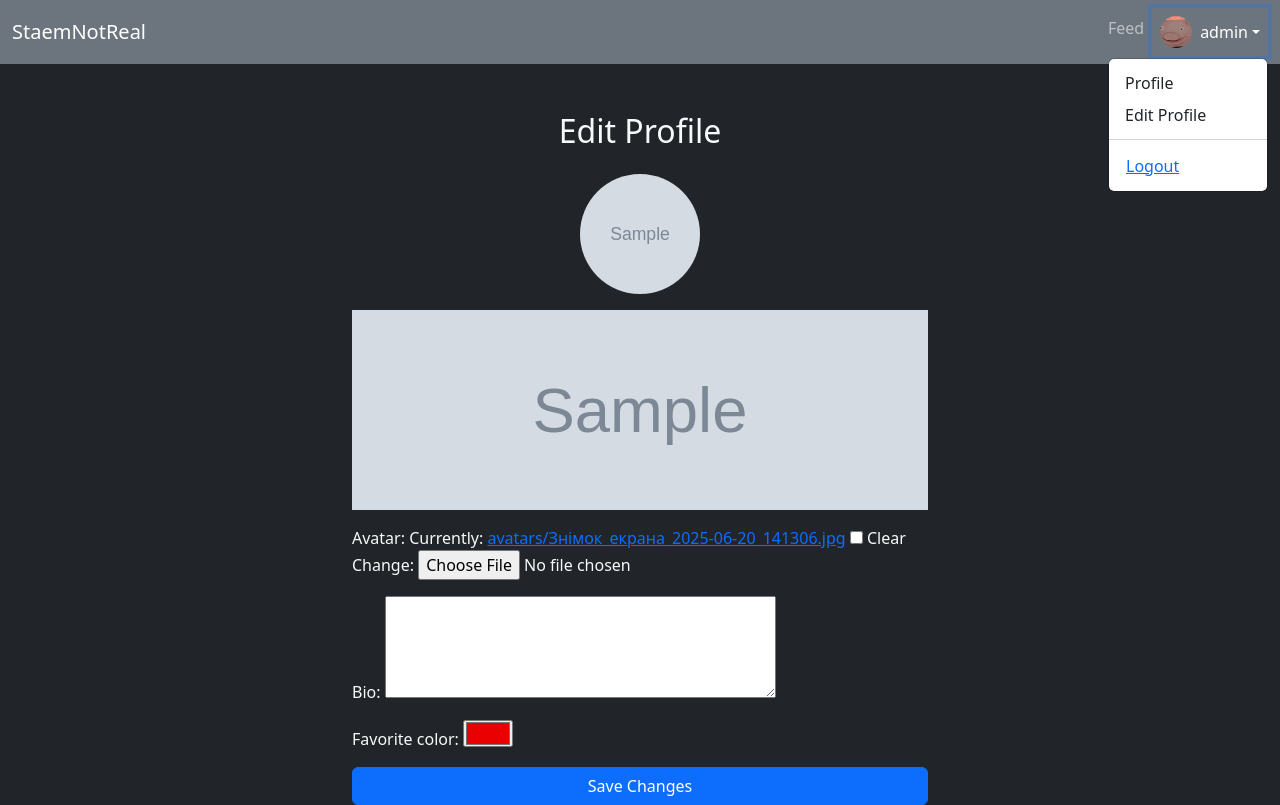
After one commit to Pootisspencerq/staemnotreal, a Django app: page /accounts/profile/edit/ in a window 1280 px wide, after a click on "admin". The commit adds this page. Run offline with Django 4.2, Linux system fonts and the light colour scheme; a user stored in the database is signed in; data comes from the database, SQL or seed files in the repository; both versions use the stored data as it was after the commit; tables that the repository leaves empty hold one stand-in row (values such as "Sample post"); grey boxes marked "Sample" are stand-in pictures.

Commit message:
profile  editor

```diff
--- /dev/null
+++ b/accounts/context_processors.py
@@ -0,0 +1,7 @@
+from .models import Profile
+
+def user_profile(request):
+    if request.user.is_authenticated:
+        profile, _ = Profile.objects.get_or_create(user=request.user)
+        return {"user_profile": profile}
+    return {}
--- /dev/null
+++ b/accounts/forms.py
@@ -0,0 +1,11 @@
+from django import forms
+from .models import Profile
+
+class ProfileForm(forms.ModelForm):
+    class Meta:
+        model = Profile
+        fields = ["avatar", "bio", "favorite_color"]
+        widgets = {
+            "bio": forms.Textarea(attrs={"rows": 4}),
+            "favorite_color": forms.TextInput(attrs={"type": "color"}),
+        }
--- a/accounts/models.py
+++ b/accounts/models.py
@@ -2,16 +2,23 @@ from django.db import models
 from django.contrib.auth.models import User
 from django.db.models.signals import post_save
 from django.dispatch import receiver
+from django.conf import settings
+
+class Profile(models.Model):
+    user = models.OneToOneField(
+        User, on_delete=models.CASCADE, related_name="accounts_profile"
+    )
+    avatar = models.ImageField(upload_to="avatars/", null=True, blank=True)
+    bio = models.TextField(max_length=500, blank=True)
+    favorite_color = models.CharField(max_length=7, blank=True)
 
 
-class Profile(models.Model):
-    user = models.OneToOneField(User, on_delete=models.CASCADE, related_name="account_profile")
-    avatar = models.ImageField(upload_to="avatars/", blank=True, null=True)
-    bio = models.TextField(blank=True)
-
     def __str__(self):
-        return f"Profile of {self.user.username}"
-
+        return f"{self.user.username}'s profile"
+@receiver(post_save, sender=settings.AUTH_USER_MODEL)
+def create_or_update_user_profile(sender, instance, created, **kwargs):
+    if created:
+        Profile.objects.create(user=instance)
 
 @receiver(post_save, sender=User)
 def create_profile(sender, instance, created, **kwargs):
--- a/accounts/urls.py
+++ b/accounts/urls.py
@@ -9,4 +9,5 @@ urlpatterns = [
     path("logout/", auth_views.LogoutView.as_view(next_page="/"), name="logout"),
     path("register/", views.register_view, name="register"),
     path("profile/", views.profile_view, name="my_profile"),
+    path("profile/edit/", views.edit_profile_view, name="edit_profile"),
 ]
--- a/accounts/views.py
+++ b/accounts/views.py
@@ -4,8 +4,8 @@ from django.contrib.auth.models import User
 from django.shortcuts import render, redirect
 from django.contrib.auth.forms import UserCreationForm
 from django.contrib.auth import login
-
-
+from .forms import ProfileForm
+from .models import Profile
 @login_required
 def profile_view(request, username=None):
     if username:
@@ -13,6 +13,21 @@ def profile_view(request, username=None):
     else:
         user = request.user
     return render(request, "accounts/profile.html", {"profile_user": user})
+
+@login_required
+def edit_profile_view(request):
+    # This ensures a Profile exists
+    profile, created = Profile.objects.get_or_create(user=request.user)
+
+    if request.method == "POST":
+        form = ProfileForm(request.POST, request.FILES, instance=profile)
+        if form.is_valid():
+            form.save()
+            return redirect("accounts:my_profile")
+    else:
+        form = ProfileForm(instance=profile)
+
+    return render(request, "accounts/edit_profile.html", {"form": form})
 
 
 def register_view(request):
--- a/config/settings.py
+++ b/config/settings.py
@@ -48,6 +48,7 @@ TEMPLATES = [
                 'django.template.context_processors.request',
                 'django.contrib.auth.context_processors.auth',
                 'django.contrib.messages.context_processors.messages',
+                'accounts.context_processors.user_profile',
             ],
         },
     },
--- a/config/urls.py
+++ b/config/urls.py
@@ -1,7 +1,8 @@
 from django.contrib import admin
 from django.urls import path, include
 from staem_home import home
-
+from django.conf import settings
+from django.conf.urls.static import static
 urlpatterns = [
     path("admin/", admin.site.urls),
 
@@ -17,4 +18,4 @@ urlpatterns = [
     path("groups/", include("groups.urls")),
     path("profiles/", include("profiles.urls")),
     path("notifications/", include("notifications.urls")),
-]
+ ] + static(settings.MEDIA_URL, document_root=settings.MEDIA_ROOT)
--- a/profiles/models.py
+++ b/profiles/models.py
@@ -1,8 +1,14 @@
 from django.db import models
 from django.conf import settings
+from django.contrib.auth.models import User
 
 class Profile(models.Model):
-    user = models.OneToOneField(settings.AUTH_USER_MODEL, on_delete=models.CASCADE)
+    user = models.OneToOneField(
+        User, on_delete=models.CASCADE, related_name="profiles_profile"
+    )
+
+
+
     bio = models.TextField(blank=True)
     avatar = models.ImageField(upload_to='avatars/', blank=True, null=True)
     cover = models.ImageField(upload_to='covers/', blank=True, null=True)
--- /dev/null
+++ b/templates/accounts/edit_profile.html
@@ -0,0 +1,29 @@
+{% extends "base.html" %}
+
+{% block title %}Edit Profile{% endblock %}
+
+{% block content %}
+<div class="container mt-5" style="max-width: 600px;">
+    <h2 class="text-center mb-4">Edit Profile</h2>
+
+    <!-- Show current avatar -->
+    {% if request.user.profiles_profile.avatar %}
+        <div class="mb-3 text-center">
+            <img src="{{ request.user.profiles_profile.avatar.url }}" alt="Avatar" style="width:120px; height:120px; object-fit:cover; border-radius:50%;">
+        </div>
+    {% endif %}
+
+    <!-- Show current cover -->
+    {% if request.user.profiles_profile.cover %}
+        <div class="mb-3">
+            <img src="{{ request.user.profiles_profile.cover.url }}" alt="Cover" style="width:100%; height:200px; object-fit:cover;">
+        </div>
+    {% endif %}
+
+    <form method="post" enctype="multipart/form-data">
+        {% csrf_token %}
+        {{ form.as_p }}
+        <button type="submit" class="btn btn-primary w-100">Save Changes</button>
+    </form>
+</div>
+{% endblock %}
--- a/templates/base.html
+++ b/templates/base.html
@@ -1,4 +1,6 @@
 <!DOCTYPE html>
+{% load static %}
+
 <html lang="en">
 <head>
     <meta charset="UTF-8">
@@ -22,15 +24,34 @@
           <li class="nav-item">
             <a class="nav-link" href="{% url 'posts:feed' %}">Feed</a>
           </li>
-          <li class="nav-item">
-            <a class="nav-link" href="{% url 'accounts:my_profile' %}">Profile</a>
+
+          <!-- Avatar dropdown -->
+          <li class="nav-item dropdown">
+            <a class="nav-link dropdown-toggle d-flex align-items-center" href="#" id="navbarDropdown" role="button"
+               data-bs-toggle="dropdown" aria-expanded="false">
+              {% if user_profile.avatar %}
+                <img src="{{ user_profile.avatar.url }}" alt="Avatar"
+                     style="width:32px; height:32px; border-radius:50%; object-fit:cover; margin-right:8px;">
+              {% else %}
+                <img src="{% static 'default-avatar.png' %}" alt="Avatar"
+                     style="width:32px; height:32px; border-radius:50%; object-fit:cover; margin-right:8px;">
+              {% endif %}
+              {{ user.username }}
+            </a>
+            <ul class="dropdown-menu dropdown-menu-end" aria-labelledby="navbarDropdown">
+              <li><a class="dropdown-item" href="{% url 'accounts:my_profile' %}">Profile</a></li>
+              <li><a class="dropdown-item" href="{% url 'accounts:edit_profile' %}">Edit Profile</a></li>
+
+              <li><hr class="dropdown-divider"></li>
+              <li>
+                <form method="post" action="{% url 'accounts:logout' %}" class="px-3 py-1">
+                  {% csrf_token %}
+                  <button type="submit" class="btn btn-link p-0">Logout</button>
+                </form>
+              </li>
+            </ul>
           </li>
-          <li class="nav-item">
-            <form method="post" action="{% url 'accounts:logout' %}" class="d-inline">
-              {% csrf_token %}
-              <button type="submit" class="btn btn-link nav-link p-0">Logout</button>
-            </form>
-          </li>
+
         {% else %}
           <li class="nav-item">
             <a class="nav-link" href="{% url 'accounts:login' %}">Login</a>
@@ -44,6 +65,7 @@
   </div>
 </nav>
 
+
 <div class="container mt-4">
   {% block content %}{% endblock %}
 </div>
```
Also changed, not shown: templates/accounts/profile.html (+18 -6 lines), accounts/migrations/0002_profile_favorite_color_alter_profile_bio_and_more.py (added), db.sqlite3, media/avatars/Знімок_екрана_2025-06-20_141306.jpg (added), profiles/migrations/0002_alter_profile_user.py (added).
